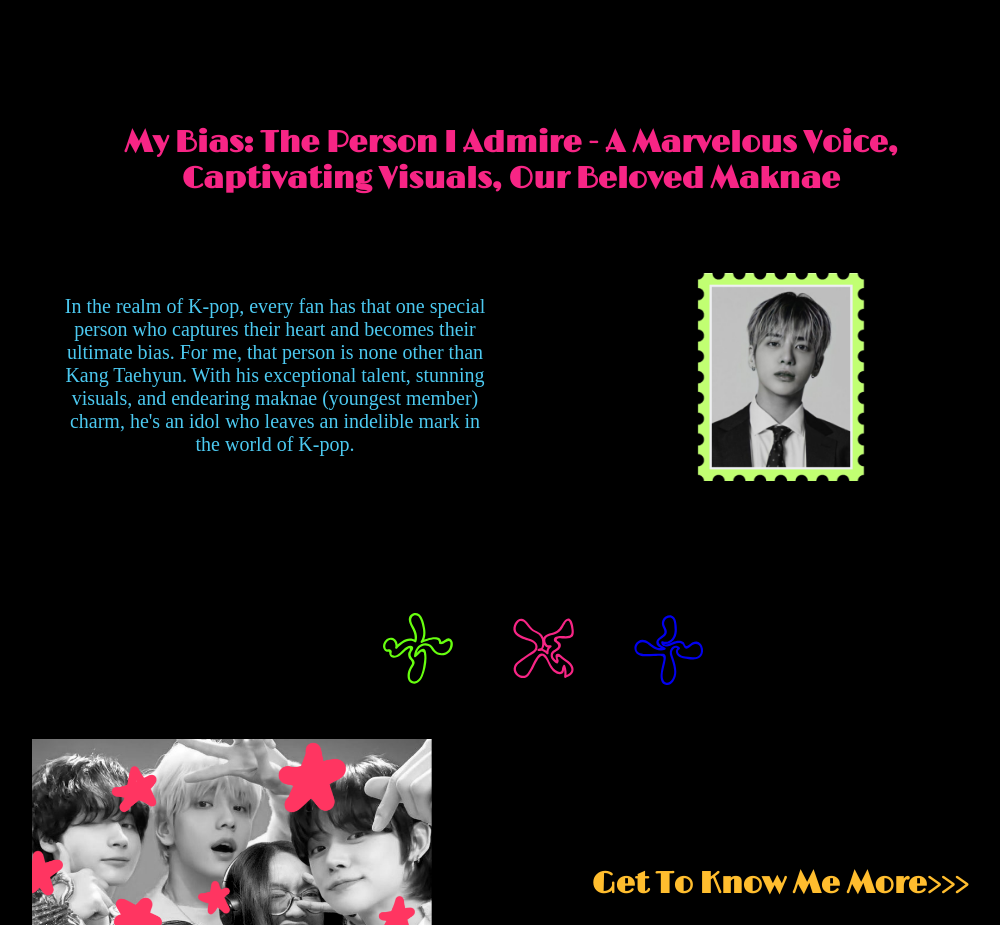
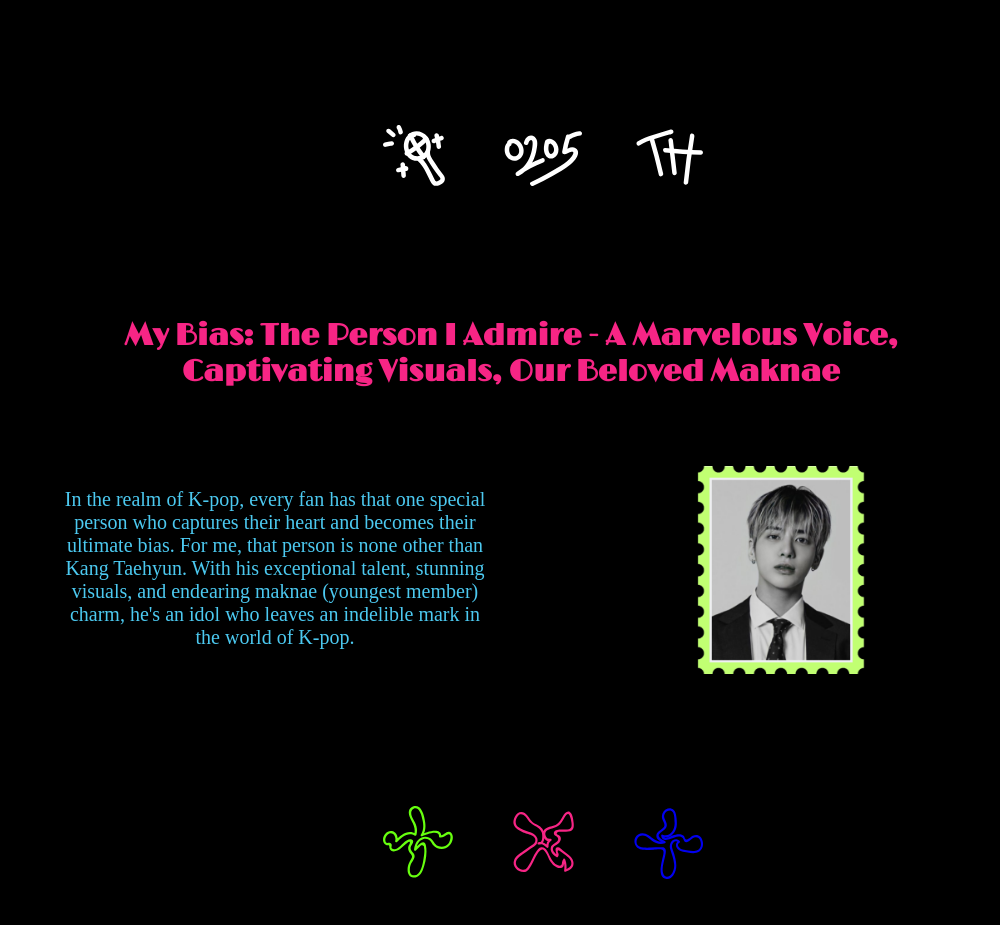
Before and after one commit to jeanophel/blutterry, a plain HTML site: page index.html in a window 1280 px wide. Shown: the part 1329-2254 px from the top of the page, without its empty margins (129-1129 px from the left). Drawn offline with nearby package versions, Linux system fonts and the light colour scheme.

Commit message:
Update index.html

```diff
--- a/index.html
+++ b/index.html
@@ -53,7 +53,9 @@
             </div>
         </div>
 
-
+       <div class="pembatas">
+            <img src="SVG/batas1.svg" alt="batas">
+        </div>
 
         <div class="text-title">
             <p> My Bias: The Person I Admire - A Marvelous Voice, Captivating Visuals, Our Beloved Maknae</p>
```
